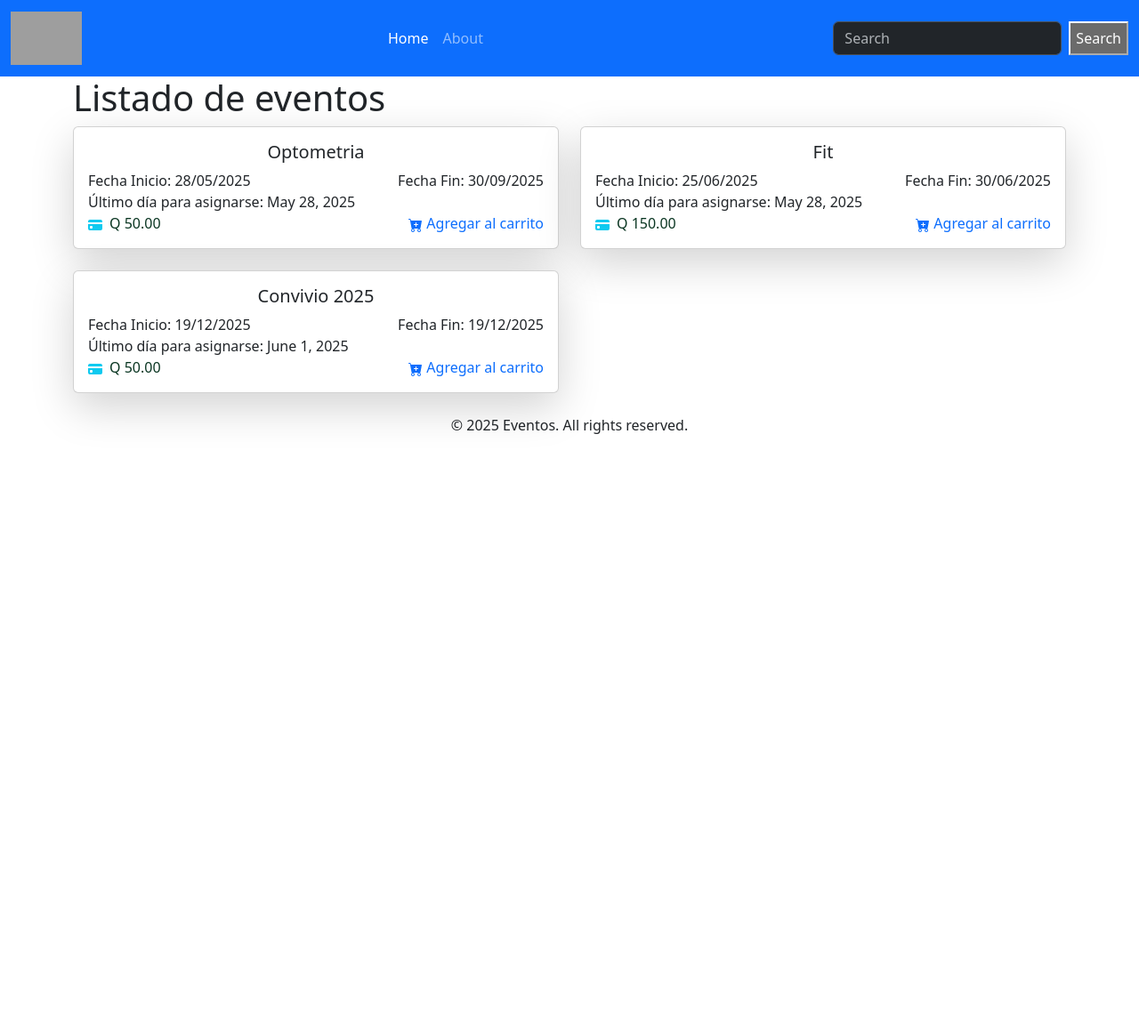
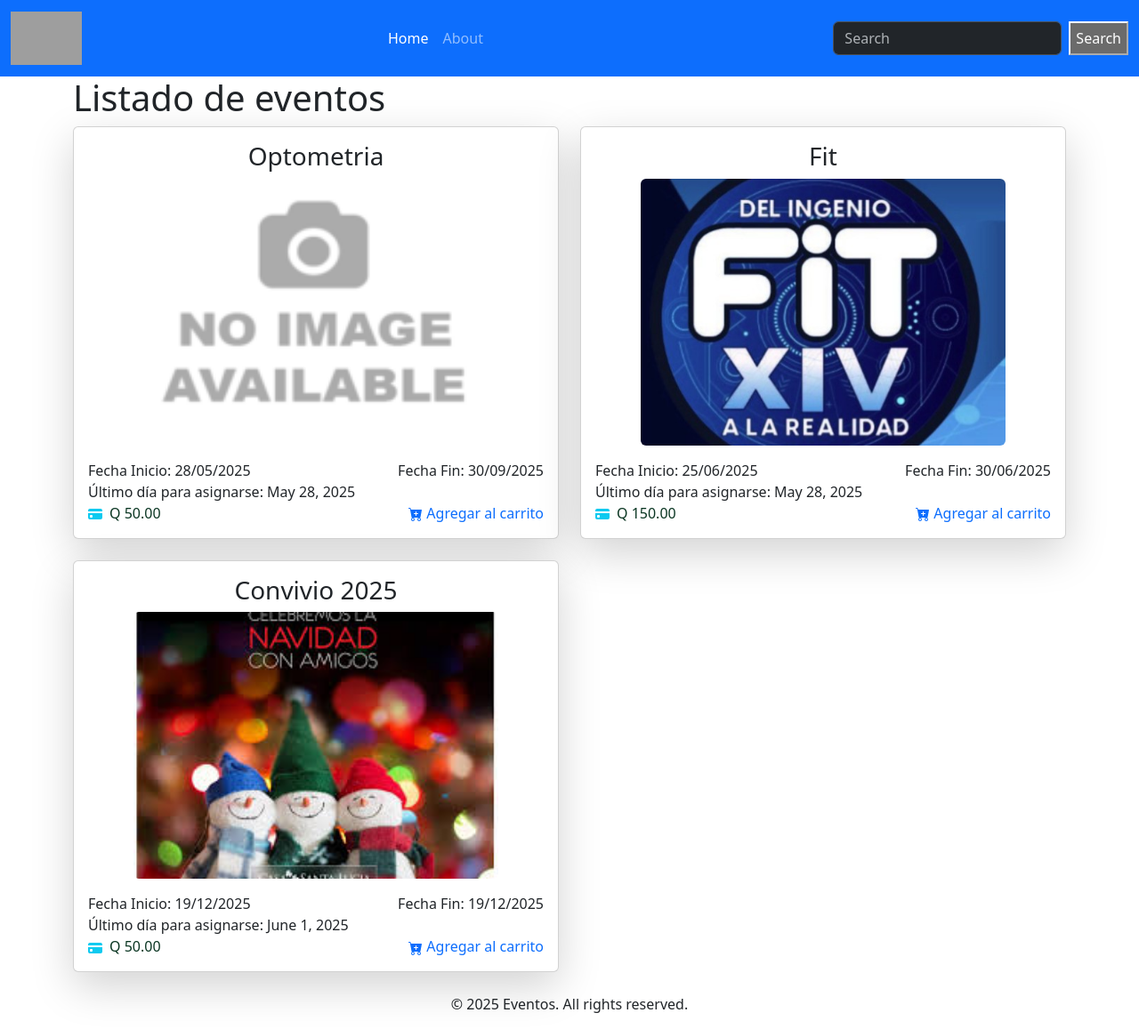
Before and after one commit to cjorellana/eventos_curso, a Django app: page / in a window 1280 px wide. Shown: the whole page at 89% size. Before the commit the page ends 488 px from the top, so only its background shows below. Run offline with Django 5.2, Linux system fonts and the light colour scheme; data comes from the database, SQL or seed files in the repository; both versions use the stored data as it was after the commit; grey boxes are pictures that could not be loaded.

Commit message:
Add navidad.jpg image to media/images directory

```diff
--- a/core52/settings.py
+++ b/core52/settings.py
@@ -121,6 +121,9 @@ STATICFILES_DIRS = [
     os.path.join(BASE_DIR, 'static')
 ]
 
+MEDIA_URL = '/media/'
+MEDIA_ROOT = os.path.join(BASE_DIR, 'media')
+
 # Default primary key field type
 # https://docs.djangoproject.com/en/5.2/ref/settings/#default-auto-field
 
--- a/eventos/admin.py
+++ b/eventos/admin.py
@@ -23,4 +23,7 @@ class EventoAdmin(admin.ModelAdmin):
         ('Configuración', {
             'fields': ('diploma', 'activo')
         }),
+        ('Multimedia', {
+            'fields': ('image',)
+        }),
     )
--- a/eventos/models.py
+++ b/eventos/models.py
@@ -15,6 +15,7 @@ class evento(models.Model):
     description = models.TextField(blank=True, null=True)
     created_at = models.DateTimeField(default=timezone.now)
     updated_at = models.DateTimeField(auto_now=True)
+    image = models.ImageField(upload_to='images/',null=True)
 
     def str(self):
        return self.nombre
--- a/eventos/templates/home.html
+++ b/eventos/templates/home.html
@@ -1,4 +1,5 @@
 {% extends "layout/base.html" %}
+{% load static %}
 
 {% block body %}
     <h1>{{ title }}</h1>
@@ -16,7 +17,16 @@
     <div class="col">
         <div class="card shadow-lg">
             <div class="card-body">
-                <h5 class="card-title text-center">{{ row.nombre }}</h5>
+                <h3 class="card-title text-center">{{ row.nombre }}</h3>
+
+                <div class="d-flex justify-content-center mb-3">
+
+                    {% if row.image %}
+                    <img src="{{ row.image.url }}" class="img-fluid rounded" style="width: 80%; height: 300px; object-fit: cover;" alt="{{ row.nombre }}"/>
+                    {% else %}
+                    <img src="{% static 'img/No-image-available.png' %}" style="width: 80%; height: 300px; object-fit: cover;" alt="No image available" class="img-fluid">
+                    {% endif %}
+                </div>
 
                 <div class="d-flex justify-content-between">
                     <div>
--- a/eventos/urls.py
+++ b/eventos/urls.py
@@ -1,7 +1,10 @@
 from django.urls import path
+from django.conf import settings
+from django.conf.urls.static import static
+
 from . import views
 
 urlpatterns = [
     path('', views.home, name='home'),
     path('about/', views.about, name='about'),
-]
+] + static(settings.MEDIA_URL, document_root=settings.MEDIA_ROOT)
```
Also changed, not shown: db.eventos.sqlite3, eventos/migrations/0002_evento_image.py (added), eventos/static/img/No-image-available.png (added), media/images/fit.jpg (added), media/images/navidad.jpg (added).
